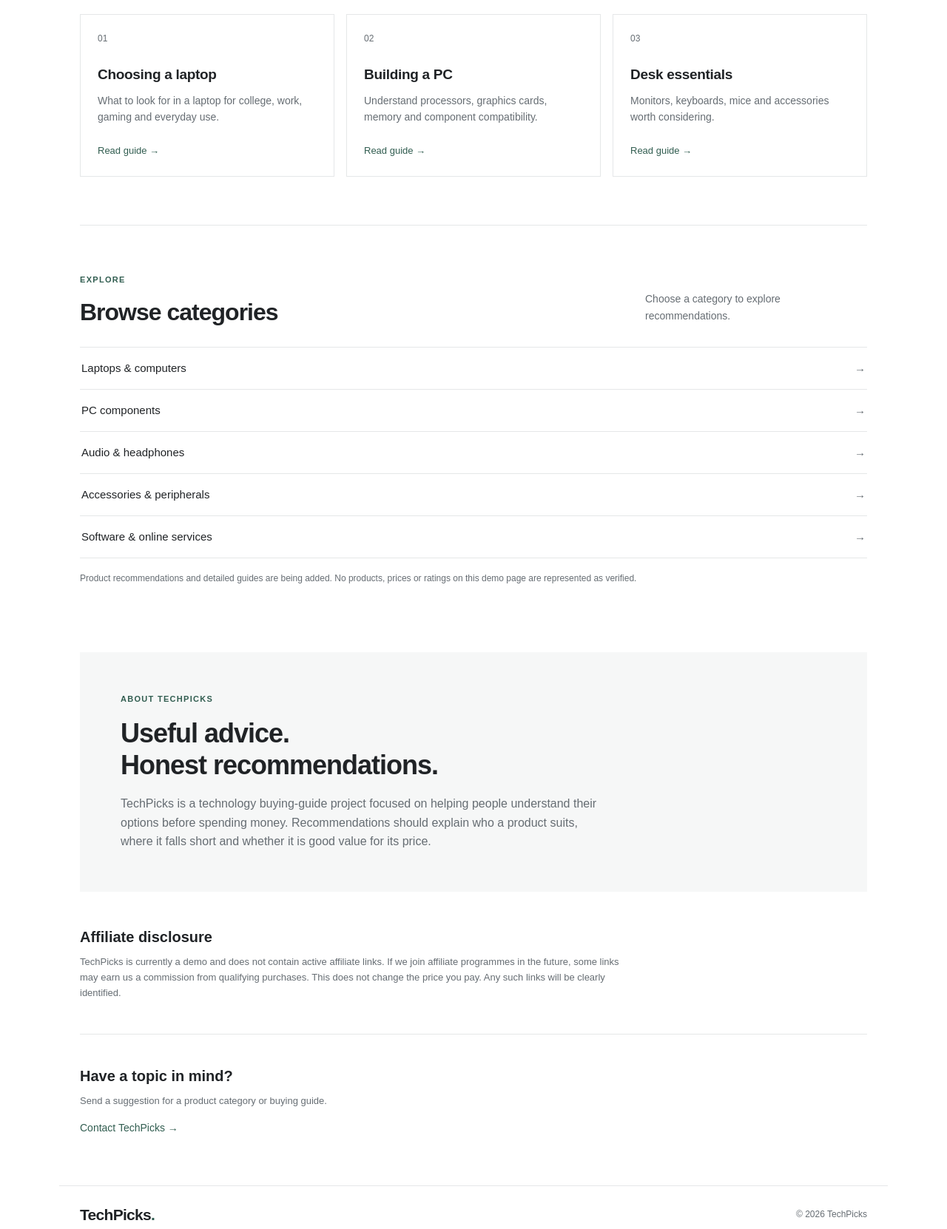
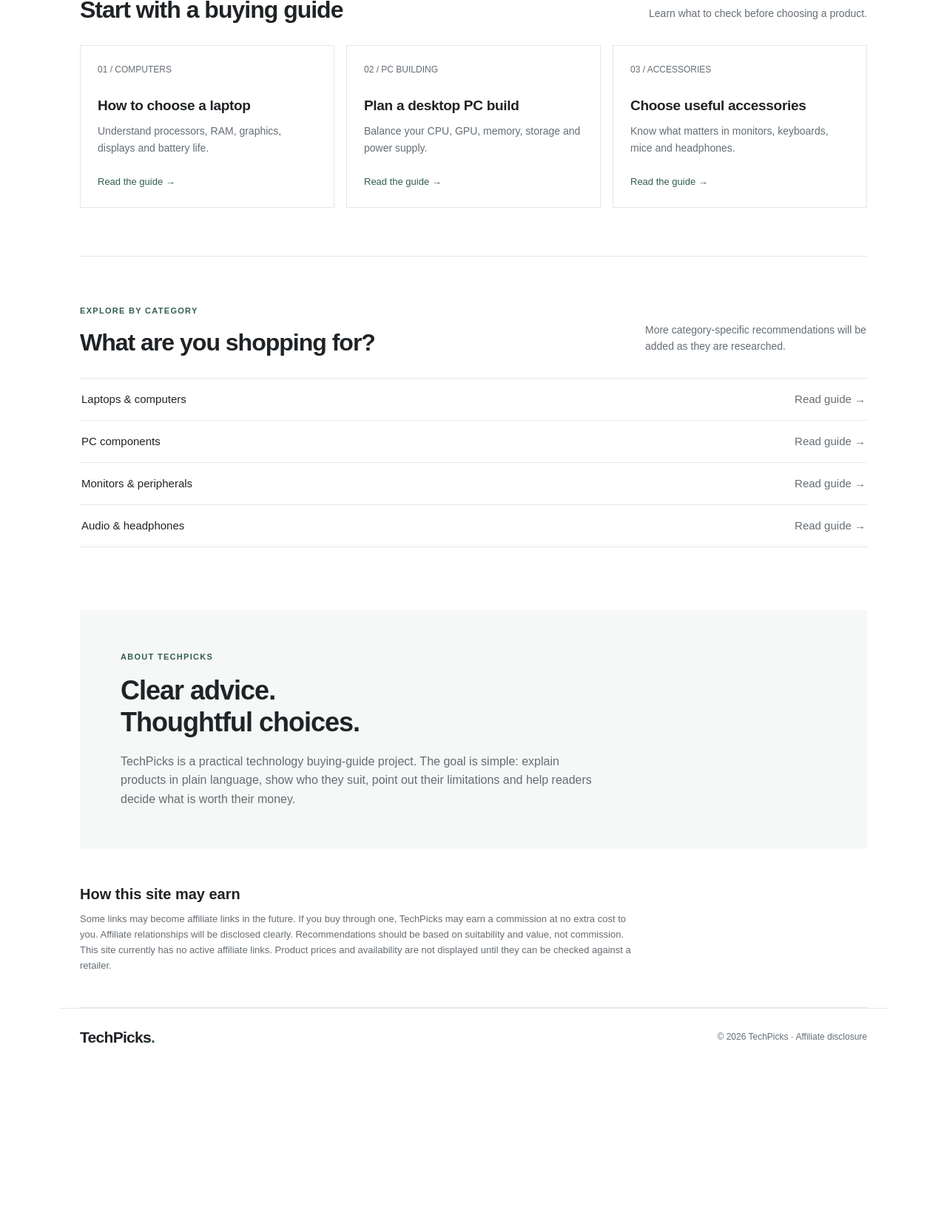
Before and after one commit to GlitchedPhoenix38/TechPicks, a plain HTML site: page index.html in a window 1280 px wide. Shown: the part 762-2424 px from the top of the page at 74% size. After the commit the page ends 2203 px from the top, so only its background shows below. Drawn offline with Linux system fonts and the light colour scheme.

Commit message:
Build TechPicks homepage around useful buying guides

```diff
--- a/index.html
+++ b/index.html
@@ -3,13 +3,14 @@
 <head>
   <meta charset="utf-8">
   <meta name="viewport" content="width=device-width, initial-scale=1">
-  <meta name="description" content="Practical technology buying guides and straightforward product comparisons.">
-  <title>TechPicks — Practical tech advice</title>
+  <meta name="description" content="Practical technology buying guides for India. Understand what matters before you spend on laptops, PC parts and everyday tech.">
+  <meta name="theme-color" content="#ffffff">
+  <title>TechPicks — Make a better tech purchase</title>
   <link rel="stylesheet" href="styles.css">
 </head>
 <body>
   <header class="header">
-    <a class="logo" href="/" aria-label="TechPicks home">TechPicks<span>.</span></a>
+    <a class="logo" href="index.html" aria-label="TechPicks home">TechPicks<span>.</span></a>
     <nav aria-label="Main navigation">
       <a href="#guides">Buying guides</a>
       <a href="#categories">Categories</a>
@@ -19,58 +20,52 @@
 
   <main>
     <section class="intro">
-      <p class="eyebrow">TECHNOLOGY, MADE EASIER</p>
-      <h1>Find the right tech<br>for what you need.</h1>
-      <p class="lead">Straightforward recommendations and useful buying advice. No unnecessary jargon, no hype.</p>
-      <a class="button" href="#guides">Browse buying guides</a>
+      <p class="eyebrow">TECHNOLOGY, WITHOUT THE NOISE</p>
+      <h1>Buy tech with<br>more confidence.</h1>
+      <p class="lead">Understand what matters, compare your options and avoid paying extra for features you don't need.</p>
+      <a class="button" href="#guides">Explore the guides</a>
+      <p class="intro-note">Independent-minded advice for everyday buyers in India.</p>
     </section>
 
     <section class="section" id="guides">
       <div class="section-heading">
-        <div><p class="eyebrow">START HERE</p><h2>Buying guides</h2></div>
-        <p>Clear information to help you make a considered choice.</p>
+        <div><p class="eyebrow">THE BASICS, EXPLAINED</p><h2>Start with a buying guide</h2></div>
+        <p>Learn what to check before choosing a product.</p>
       </div>
       <div class="guide-grid">
-        <a class="guide-card" href="#categories"><span class="guide-index">01</span><h3>Choosing a laptop</h3><p>What to look for in a laptop for college, work, gaming and everyday use.</p><span class="arrow">Read guide →</span></a>
-        <a class="guide-card" href="#categories"><span class="guide-index">02</span><h3>Building a PC</h3><p>Understand processors, graphics cards, memory and component compatibility.</p><span class="arrow">Read guide →</span></a>
-        <a class="guide-card" href="#categories"><span class="guide-index">03</span><h3>Desk essentials</h3><p>Monitors, keyboards, mice and accessories worth considering.</p><span class="arrow">Read guide →</span></a>
+        <a class="guide-card" href="guides/laptop-buying-guide.html"><span class="guide-index">01 / COMPUTERS</span><h3>How to choose a laptop</h3><p>Understand processors, RAM, graphics, displays and battery life.</p><span class="arrow">Read the guide →</span></a>
+        <a class="guide-card" href="guides/pc-build-guide.html"><span class="guide-index">02 / PC BUILDING</span><h3>Plan a desktop PC build</h3><p>Balance your CPU, GPU, memory, storage and power supply.</p><span class="arrow">Read the guide →</span></a>
+        <a class="guide-card" href="guides/accessories-guide.html"><span class="guide-index">03 / ACCESSORIES</span><h3>Choose useful accessories</h3><p>Know what matters in monitors, keyboards, mice and headphones.</p><span class="arrow">Read the guide →</span></a>
       </div>
     </section>
 
-    <section class="section categories" id="categories">
+    <section class="section" id="categories">
       <div class="section-heading">
-        <div><p class="eyebrow">EXPLORE</p><h2>Browse categories</h2></div>
-        <p>Choose a category to explore recommendations.</p>
+        <div><p class="eyebrow">EXPLORE BY CATEGORY</p><h2>What are you shopping for?</h2></div>
+        <p>More category-specific recommendations will be added as they are researched.</p>
       </div>
       <div class="category-list">
-        <a href="#contact"><span>Laptops & computers</span><span>→</span></a>
-        <a href="#contact"><span>PC components</span><span>→</span></a>
-        <a href="#contact"><span>Audio & headphones</span><span>→</span></a>
-        <a href="#contact"><span>Accessories & peripherals</span><span>→</span></a>
-        <a href="#contact"><span>Software & online services</span><span>→</span></a>
+        <a href="guides/laptop-buying-guide.html"><span>Laptops & computers</span><span>Read guide →</span></a>
+        <a href="guides/pc-build-guide.html"><span>PC components</span><span>Read guide →</span></a>
+        <a href="guides/accessories-guide.html"><span>Monitors & peripherals</span><span>Read guide →</span></a>
+        <a href="guides/accessories-guide.html"><span>Audio & headphones</span><span>Read guide →</span></a>
       </div>
-      <p class="note">Product recommendations and detailed guides are being added. No products, prices or ratings on this demo page are represented as verified.</p>
     </section>
 
     <section class="about section" id="about">
       <p class="eyebrow">ABOUT TECHPICKS</p>
-      <h2>Useful advice.<br>Honest recommendations.</h2>
-      <p>TechPicks is a technology buying-guide project focused on helping people understand their options before spending money. Recommendations should explain who a product suits, where it falls short and whether it is good value for its price.</p>
+      <h2>Clear advice.<br>Thoughtful choices.</h2>
+      <p>TechPicks is a practical technology buying-guide project. The goal is simple: explain products in plain language, show who they suit, point out their limitations and help readers decide what is worth their money.</p>
     </section>
 
     <section class="disclosure" id="disclosure">
-      <h2>Affiliate disclosure</h2>
-      <p>TechPicks is currently a demo and does not contain active affiliate links. If we join affiliate programmes in the future, some links may earn us a commission from qualifying purchases. This does not change the price you pay. Any such links will be clearly identified.</p>
-    </section>
-
-    <section class="contact" id="contact">
-      <h2>Have a topic in mind?</h2>
-      <p>Send a suggestion for a product category or buying guide.</p>
-      <a href="mailto:hello@techpicks.example">Contact TechPicks →</a>
+      <h2>How this site may earn</h2>
+      <p>Some links may become affiliate links in the future. If you buy through one, TechPicks may earn a commission at no extra cost to you. Affiliate relationships will be disclosed clearly. Recommendations should be based on suitability and value, not commission.</p>
+      <p class="small-note">This site currently has no active affiliate links. Product prices and availability are not displayed until they can be checked against a retailer.</p>
     </section>
   </main>
 
-  <footer><a class="logo" href="#">TechPicks<span>.</span></a><p>© <span id="year"></span> TechPicks</p></footer>
+  <footer><a class="logo" href="index.html">TechPicks<span>.</span></a><p>© <span id="year"></span> TechPicks · <a href="#disclosure">Affiliate disclosure</a></p></footer>
   <script src="script.js"></script>
 </body>
 </html>
```
